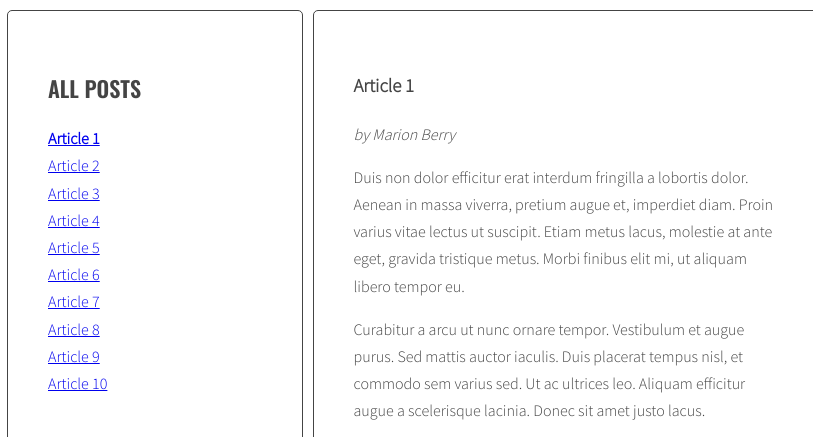
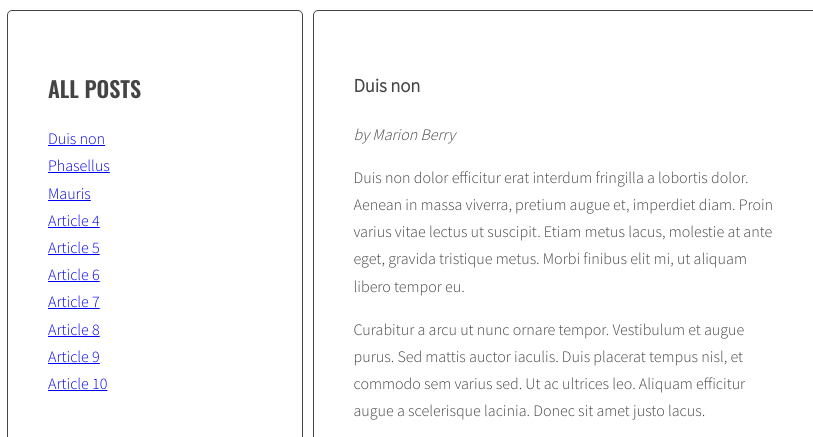
Before and after one commit to TyyFon/javascript-blog, a website: page index.html in a window 1280 px wide. Shown: the part 233-670 px from the top of the page, 73-886 px from the left. Drawn offline with nearby package versions, Linux system fonts and the light colour scheme.

Commit message:
Add in /scripts.js/ function creating list of articles and in /index.html/ change titles for checking correct action

```diff
--- a/index.html
+++ b/index.html
@@ -12,22 +12,11 @@
                 <main class="wrapper">
                     <aside class="sidebar">
                         <h2 class="section-title">All posts</h2>
-                        <ul class="list titles">
-                            <li><a href="#article-1" class="active"><span>Article 1</span></a></li>
-                            <li><a href="#article-2"><span>Article 2</span></a></li>
-                            <li><a href="#article-3"><span>Article 3</span></a></li>
-                            <li><a href="#article-4"><span>Article 4</span></a></li>
-                            <li><a href="#article-5"><span>Article 5</span></a></li>
-                            <li><a href="#article-6"><span>Article 6</span></a></li>
-                            <li><a href="#article-7"><span>Article 7</span></a></li>
-                            <li><a href="#article-8"><span>Article 8</span></a></li>
-                            <li><a href="#article-9"><span>Article 9</span></a></li>
-                            <li><a href="#article-10"><span>Article 10</span></a></li>
-                        </ul>
+                        <ul class="list titles"></ul>
                     </aside>
                     <section class="posts">
                         <article class="post active" id="article-1">
-                            <h3 class="post-title">Article 1</h3>
+                            <h3 class="post-title">Duis non</h3>
                             <p class="post-author">by Marion Berry</p>
                             <div class="post-content">
                                 <p>Duis non dolor efficitur erat interdum fringilla a lobortis dolor. Aenean in massa viverra, pretium augue et, imperdiet diam. Proin varius vitae lectus ut suscipit. Etiam metus lacus, molestie at ante eget, gravida tristique metus. Morbi finibus elit mi, ut aliquam libero tempor eu.</p>
@@ -43,7 +32,7 @@
                             </div>
                         </article>
                         <article class="post" id="article-2">
-                            <h3 class="post-title">Article 2</h3>
+                            <h3 class="post-title">Phasellus </h3>
                             <p class="post-author">by Theo Tabby</p>
                             <div class="post-content">
                                 <p>Phasellus sollicitudin, arcu vel iaculis ullamcorper, quam leo viverra orci, et faucibus quam sapien vel est. Maecenas ac suscipit elit. Nullam interdum, lorem vitae venenatis pulvinar, ex dui malesuada nunc, tempus cursus enim metus vel nulla.</p>
@@ -59,7 +48,7 @@
                             </div>
                         </article>
                         <article class="post" id="article-3">
-                            <h3 class="post-title">Article 3</h3>
+                            <h3 class="post-title">Mauris</h3>
                             <p class="post-author">by George Tuxedo</p>
                             <div class="post-content">
                                 <p>Mauris vel pellentesque turpis, ac sodales nisl. Quisque iaculis mi velit, ut convallis tellus accumsan a. Quisque iaculis, nisi et dignissim tincidunt, nisl eros euismod nulla, finibus laoreet erat enim posuere elit.</p>
--- a/js/script.js
+++ b/js/script.js
@@ -1,8 +1,6 @@
+//After akceptaion I'll remove comented lines and empty lines - left only for proof of my own working
 'use strict';
-//document.getElementById('test-button').addEventListener('click', function(){
-//    const links = document.querySelectorAll('.titles a');
-//    console.log('links:', links);
-//  });
+
 const titleClickHandler = function(event){
     event.preventDefault();
     const clicedElement = this;
@@ -19,7 +17,6 @@ for(let activeLink of activeLinks){
 
   /* [DONE] remove class 'active' from all articles */
     const activeArticles = document.querySelectorAll('.posts .post.active');
-
     for(let activeArticle of activeArticles){
     activeArticle.classList.remove('active');
     }
@@ -36,8 +33,48 @@ console.log('targetArticle', targetArticle);
     console.log('active article:', targetArticle);
 }
 
+/* Title list*/
+const optArticleSelector = '.post',
+  optTitleSelector = '.post-title',
+  optTitleListSelector = '.titles';
+
+function generateTitleLinks(){
+
+  /* [DONE] remove contents of titleList */
+    const titleList = document.querySelector(optTitleListSelector);
+        console.log('title list', titleList);
+        const clearTitleList = titleList.innerHTML = '';
+            console.log(optTitleListSelector);
+
+            /* [DONE] for each article */
+    let articles = document.querySelectorAll(optArticleSelector);
+        //console.log('articles', articles)
+    let html = '';
+
+    /* [DONE]get the article id */
+    for(let article of articles) {
+        article.getAttribute('id');
+        let articleId = article.getAttribute('id');
+          //  console.log('ID ' + articleId);
+
+          /* [DONE]find the title element */
+    const articleTitle = article.querySelector(optTitleSelector).innerHTML;
+    // console.log('title ' + articleTitle);
+
+    /* [DONE] get the title from the title element  create HTML of the link */
+    const linkHTML = '<li><a href="#' + articleId + '"><span>' + articleTitle + '</span></a></li>';
+    //console.log(linkHTML)
+
+    /* [DONE] insert link into titleList */
+    titleList.insertAdjacentHTML('beforeend', linkHTML);
+    //html = html + linkHTML;
+    }
+    //titleList.innerHTML = html
+   // console.log(html)
     const links = document.querySelectorAll('.titles a');
-
+        console.log (links);
     for(let link of links){
         link.addEventListener('click', titleClickHandler);
     }
+}
+generateTitleLinks();
```
Lines whose indentation alone changed are shown as unchanged.
